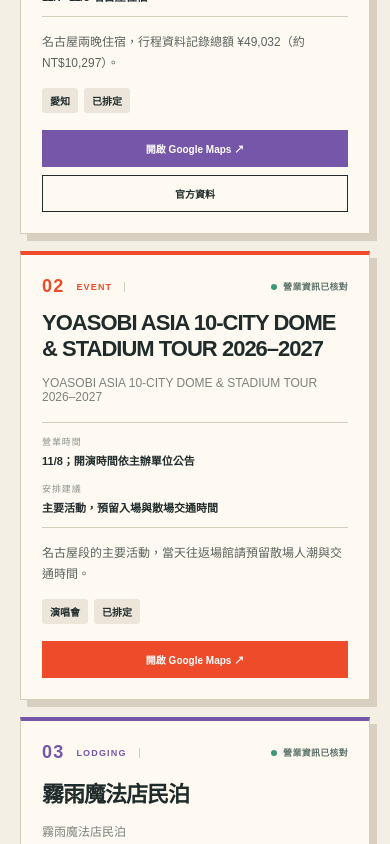
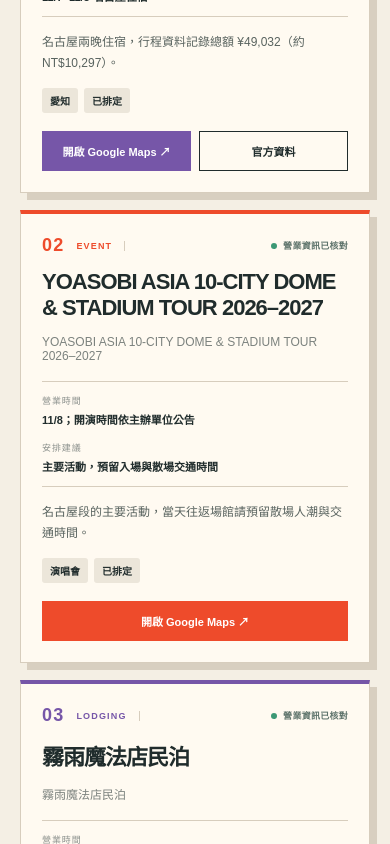
Before and after one commit to ShanyuJung/nagoya-trip, a React (Vite) app: page / in a window 390 px wide. Shown: the part 1300-2144 px from the top of the page. Built offline with nearby package versions, Linux system fonts and the light colour scheme.

Commit message:
fix(ui): restore responsive card actions

```diff
--- a/app/globals.css
+++ b/app/globals.css
@@ -907,6 +907,36 @@ button {
   opacity: 0.55;
 }
 
+.place-card .actions {
+  display: grid;
+  grid-template-columns: repeat(auto-fit, minmax(120px, 1fr));
+  gap: 8px;
+  margin-top: 18px;
+}
+
+.place-card .actions a {
+  width: auto;
+  min-height: 0;
+  padding: 11px 10px;
+  border: 1px solid var(--ink);
+  border-radius: 0;
+  text-align: center;
+  text-decoration: none;
+  font-size: 11px;
+  font-weight: 800;
+}
+
+.place-card .actions .primary {
+  border-color: var(--category-color);
+  background: var(--category-color);
+  color: var(--category-contrast);
+}
+
+.place-card .actions .secondary {
+  background: transparent;
+  color: var(--ink);
+}
+
 .scroll-to-top {
   position: fixed;
   z-index: 1000;
```
